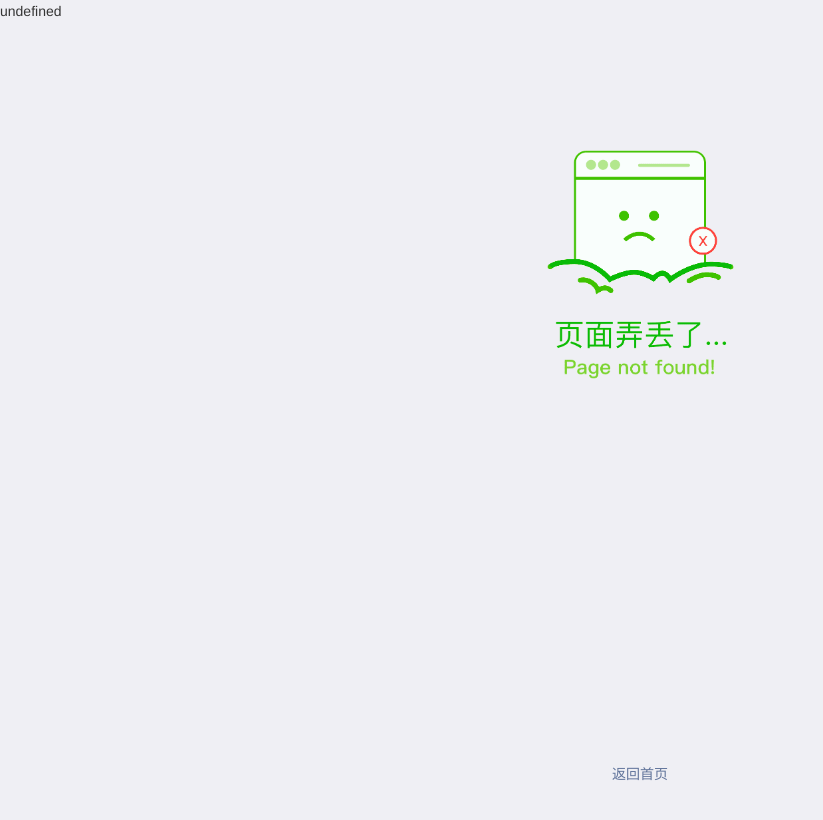
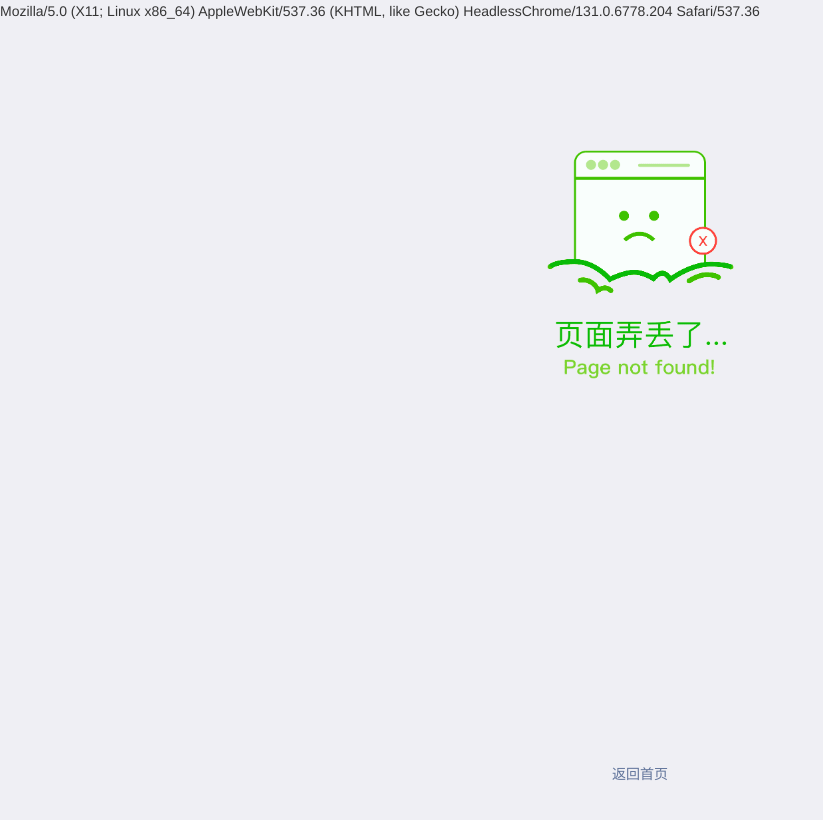
Before and after one commit to Samlv9/demo, a plain HTML site: page 404.html in a window 1280 px wide. Shown: the whole page, without its empty margins (0-823 px from the left). Drawn offline with Linux system fonts and the light colour scheme.

Commit message:
Update 404.html

```diff
--- a/404.html
+++ b/404.html
@@ -36,7 +36,7 @@
 ///]]></script>
 <!-- 运行环境设置 -->
 <script type="text/javascript">
-    document.write(navigator.useragent);
+    document.write("" + navigator.userAgent);
 
 </script>
 <!--<script type="text/javascript" src="http://192.168.0.185:8888/remote.js?89076A5C-4168-4CE6-A956-14D660F0F3B3"></script>--></head>
```
